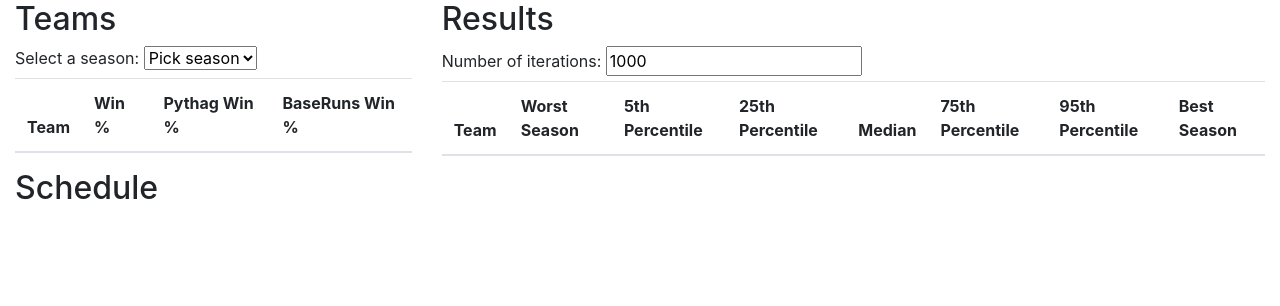
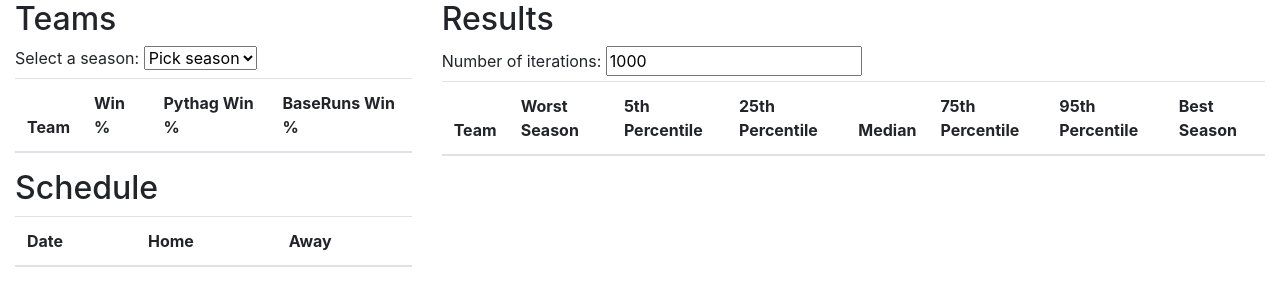
Before and after one commit to seankelly/winsim, a plain HTML site: page index.html in a window 1280 px wide. Drawn offline with nearby package versions, Linux system fonts and the light colour scheme; a script that the page names is missing.

Commit message:
Add table for the schedule

```diff
--- a/index.html
+++ b/index.html
@@ -26,6 +26,15 @@
                         </thead>
                     </table>
                     <h2>Schedule</h2>
+                    <table id="schedule" class="table table-striped">
+                        <thead>
+                            <tr>
+                                <th>Date</th>
+                                <th>Home</th>
+                                <th>Away</th>
+                            </tr>
+                        </thead>
+                    </table>
                 </div>
                 <div class="col">
                     <h2>Results</h2>
```
